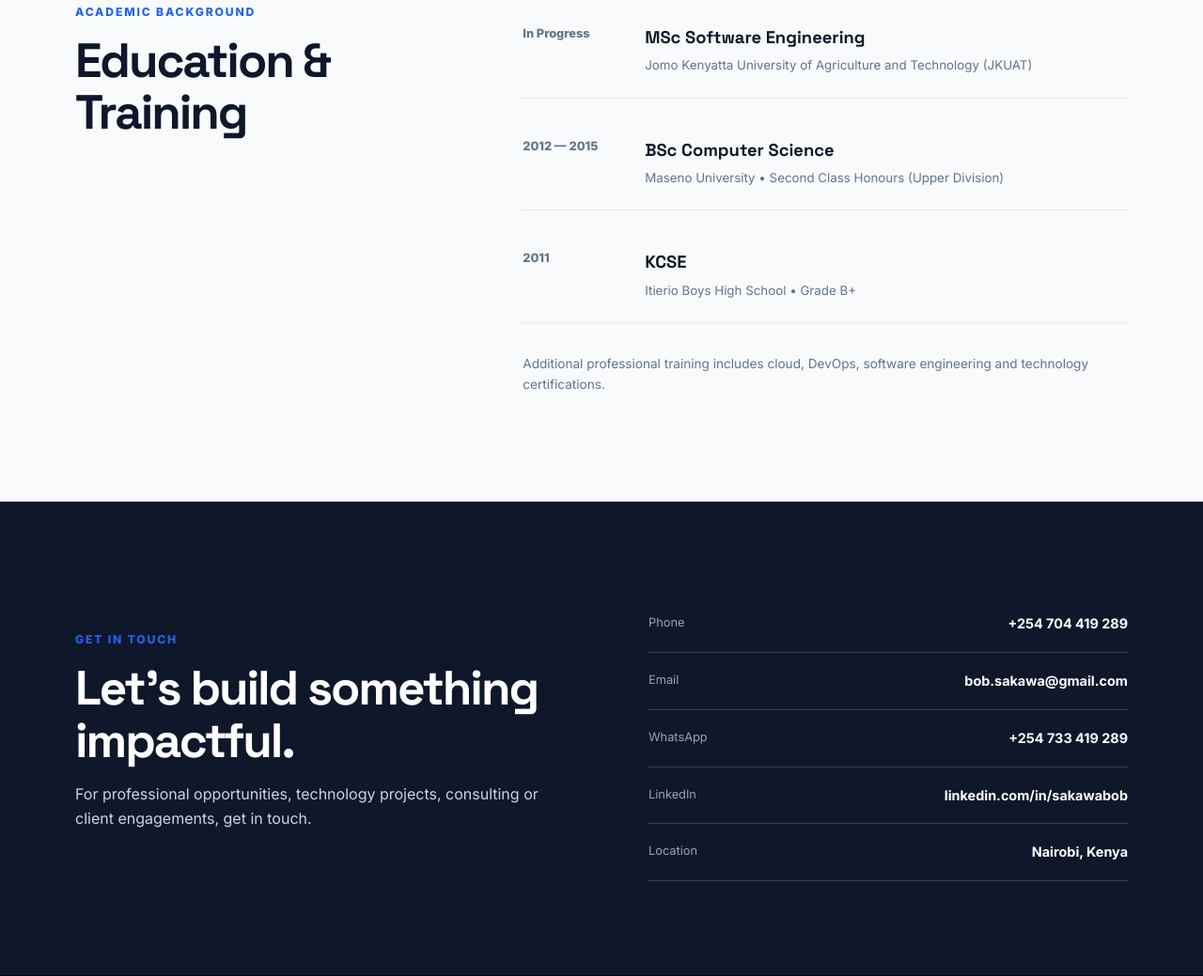
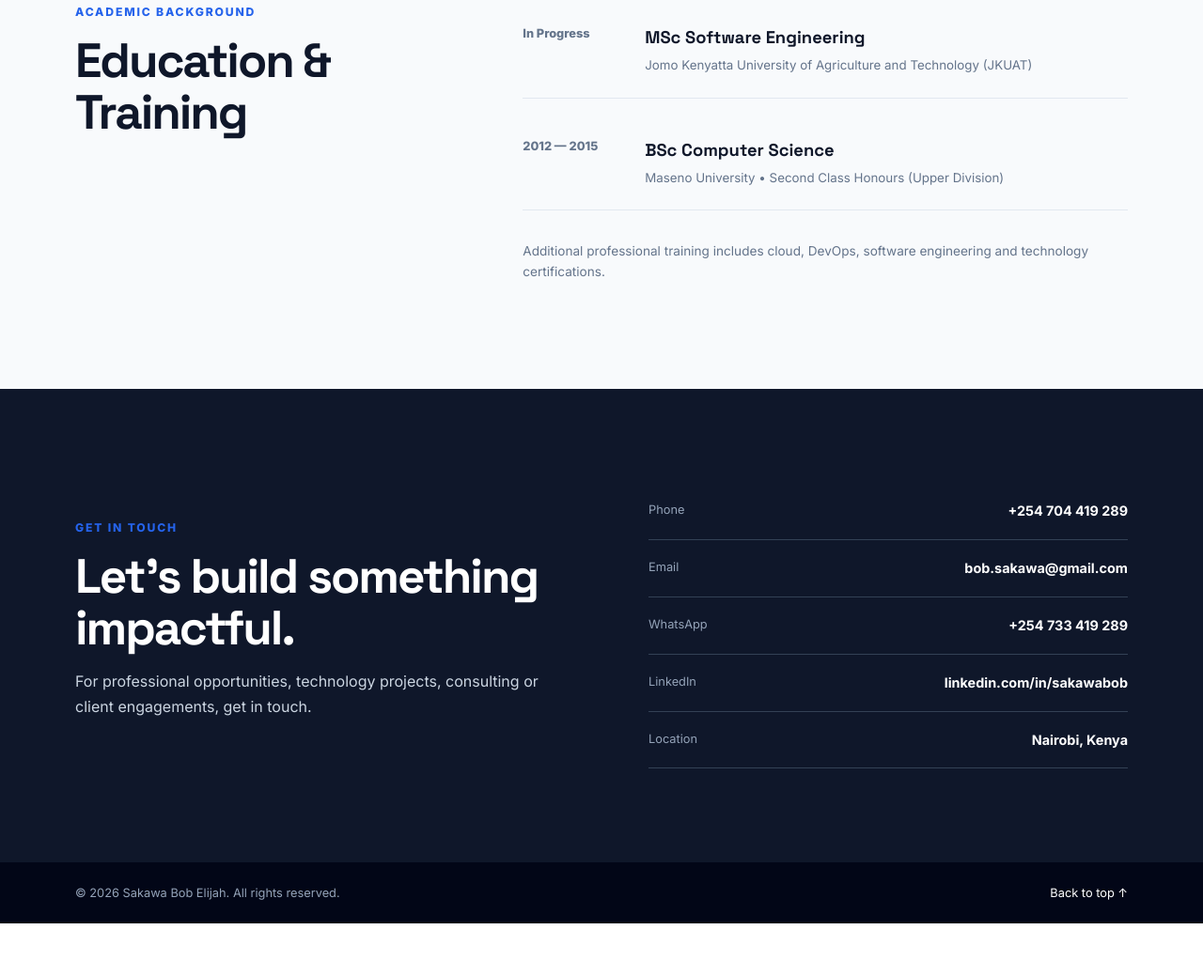
Before and after one commit to Bobiology/portfolio, a plain HTML site: page index.html in a window 1280 px wide. Shown: the part 5384-6423 px from the top of the page at 94% size. After the commit the page ends 6367 px from the top, so only its background shows below. Drawn offline with Linux system fonts and the light colour scheme.

Commit message:
Update index.html

```diff
--- a/index.html
+++ b/index.html
@@ -305,10 +305,6 @@ OpenTelemetry · Distributed Systems
             <span>2012 — 2015</span>
             <div><strong>BSc Computer Science</strong><small>Maseno University • Second Class Honours (Upper Division)</small></div>
           </div>
-          <div class="education-item">
-            <span>2011</span>
-            <div><strong>KCSE</strong><small>Itierio Boys High School • Grade B+</small></div>
-          </div>
           <p class="source-note">Additional professional training includes cloud, DevOps, software engineering and technology certifications.</p>
         </div>
       </div>
```
